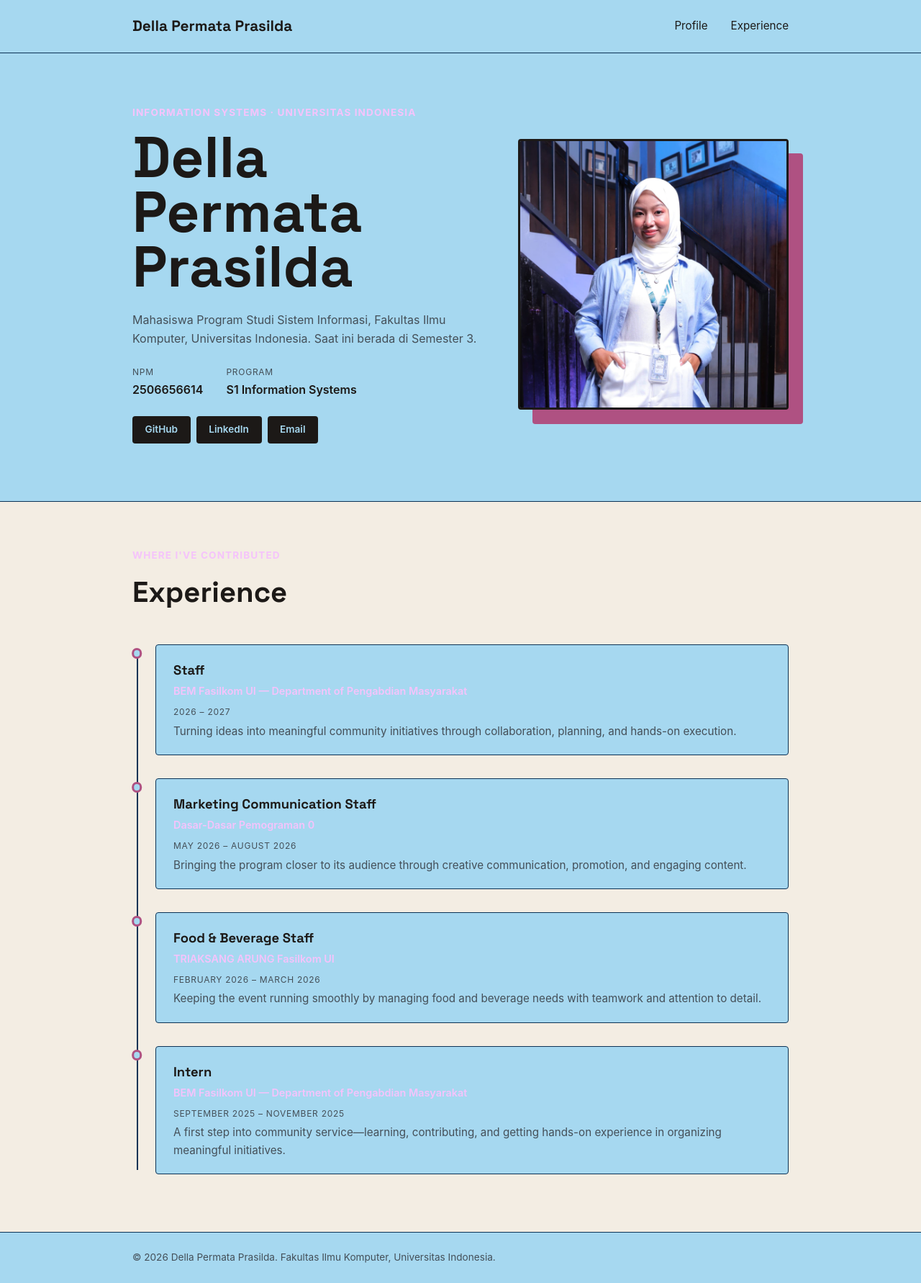
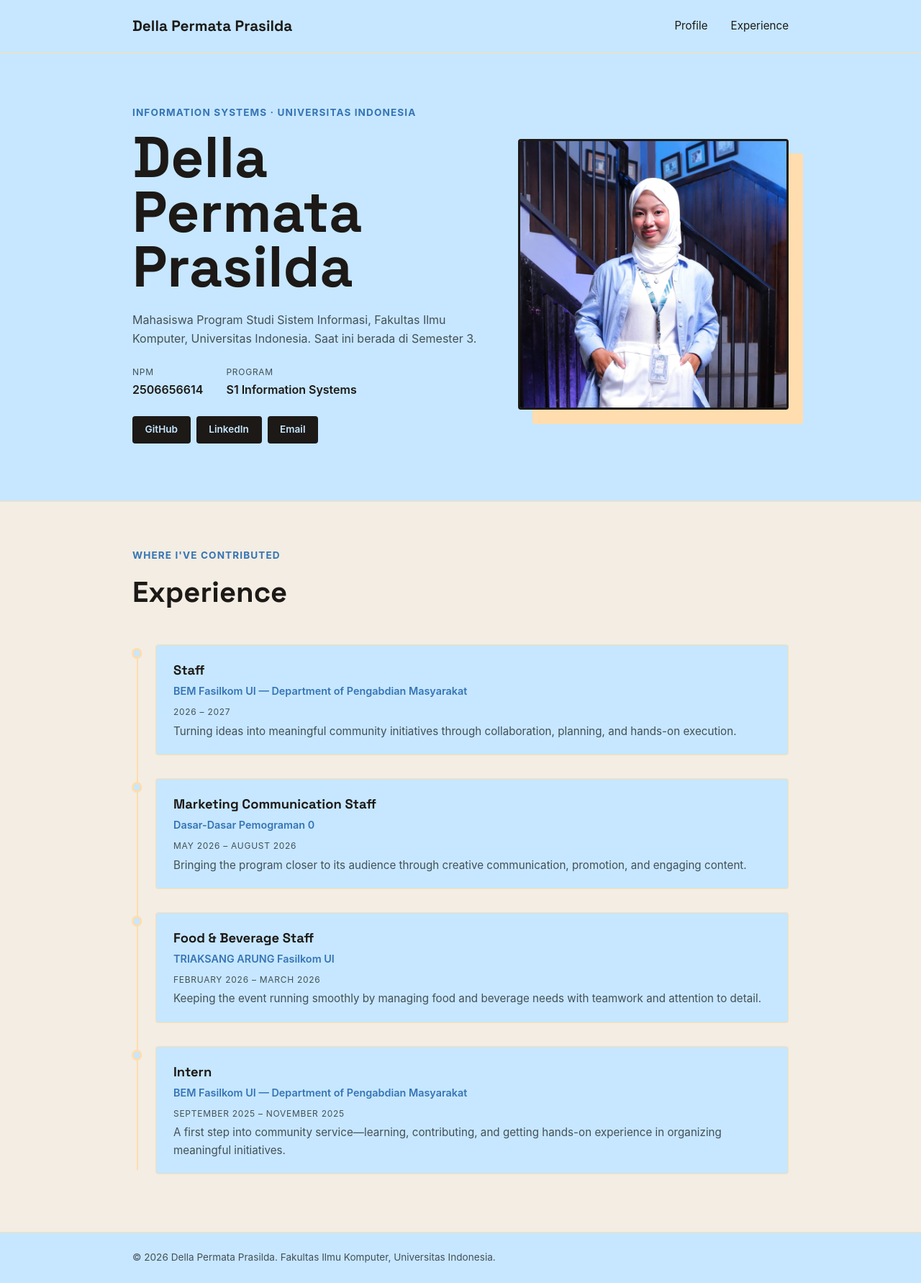
Before and after one commit to dellapermata51-ui/myportofolio, a Django app: page / in a window 1280 px wide. Shown: the whole page at 72% size. Run offline with Django 5.2, Linux system fonts and the light colour scheme.

Commit message:
Mengubah warna pada tampilan website

```diff
--- a/static/css/style.css
+++ b/static/css/style.css
@@ -6,10 +6,10 @@
 
 :root {
     --ink: #1c1917;
-    --paper: #a6d8f0;
-    --accent: #af5182;
-    --accent-dark: #f5c3fb;
-    --line: #0c3356;
+    --paper: #C6E7FF;
+    --accent: #FFDDAE;
+    --accent-dark: #3674B5;
+    --line: #FFDDAE;
     --text-muted: #444f58;
     --radius: 4px;
 }
```
